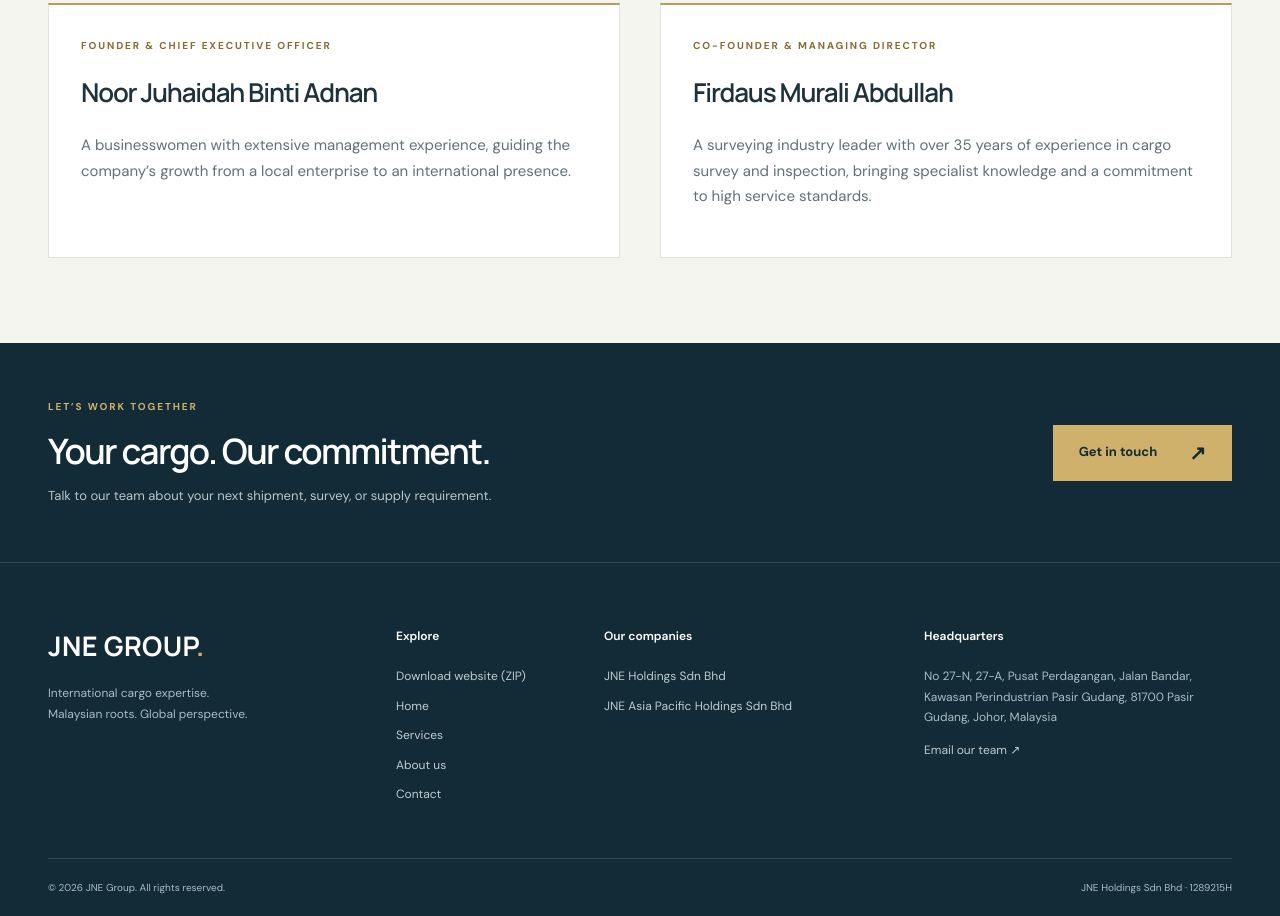
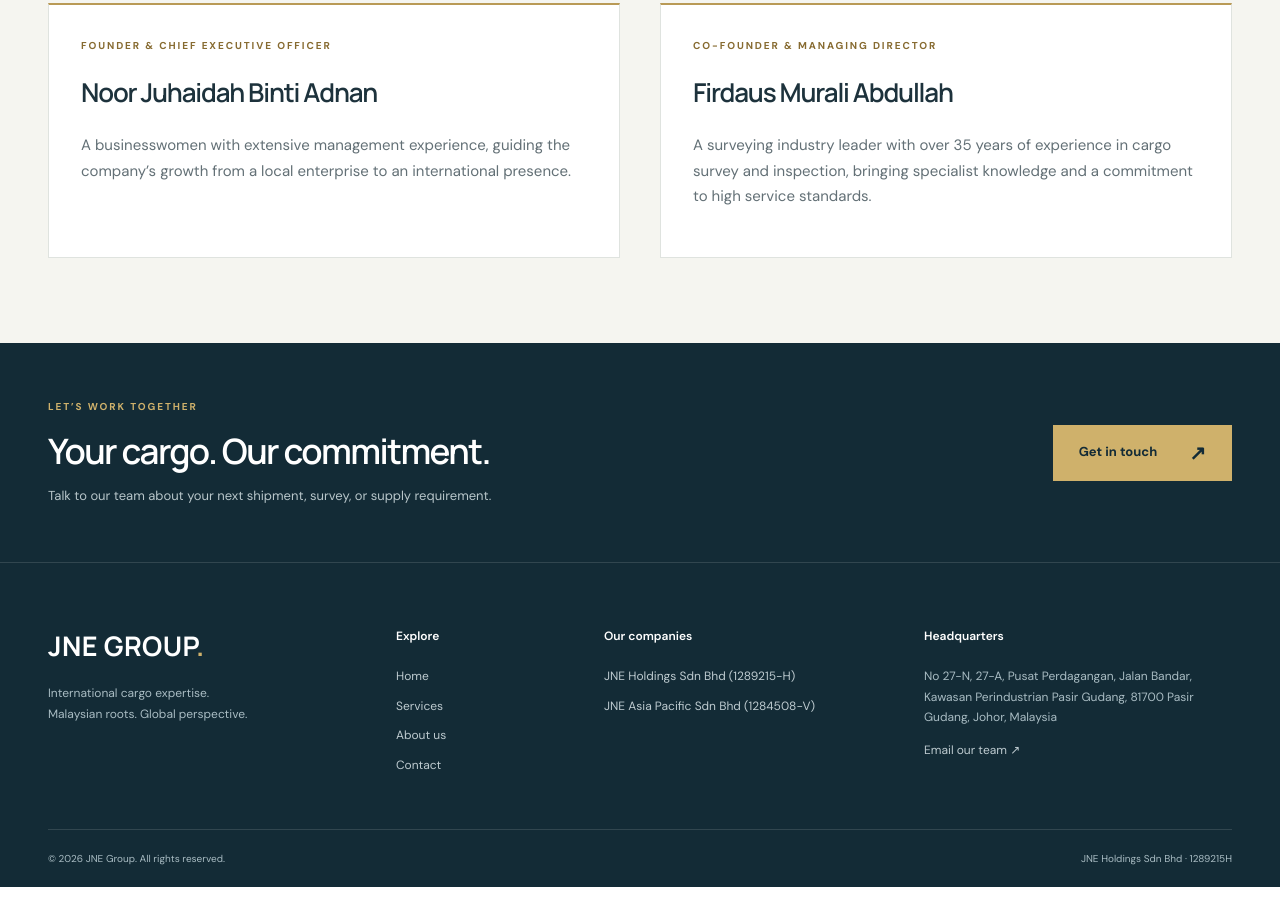
Before and after one commit to Ariff-sharma1975/JNEGROUPWEBSITE, a plain HTML site: page public/about/index.html in a window 1280 px wide. Shown: the part 1280-2196 px from the top of the page. After the commit the page ends 2167 px from the top, so only its background shows below. Drawn offline with Linux system fonts and the light colour scheme.

Commit message:
Modify company links with registration numbers
Updated company links to include registration numbers.

```diff
--- a/public/about/index.html
+++ b/public/about/index.html
@@ -108,7 +108,6 @@
         </div>
         <div>
           <h3>Explore</h3>
-          <a href="/downloads/jne-group-website.zip" download="jne-group-website.zip">Download website (ZIP)</a>
           <a href="/">Home</a>
           <a href="/services/">Services</a>
           <a href="/about/">About us</a>
@@ -116,8 +115,8 @@
         </div>
         <div>
           <h3>Our companies</h3>
-          <a href="/services/jne-holdings-sdn-bhd/">JNE Holdings Sdn Bhd</a>
-          <a href="/services/jne-asia-pacific-sdn-bhd/">JNE Asia Pacific Holdings Sdn Bhd</a>
+          <a href="/services/jne-holdings-sdn-bhd/">JNE Holdings Sdn Bhd (1289215-H)</a>
+          <a href="/services/jne-asia-pacific-sdn-bhd/">JNE Asia Pacific Sdn Bhd (1284508-V)</a>
         </div>
         <div>
           <h3>Headquarters</h3>
```
